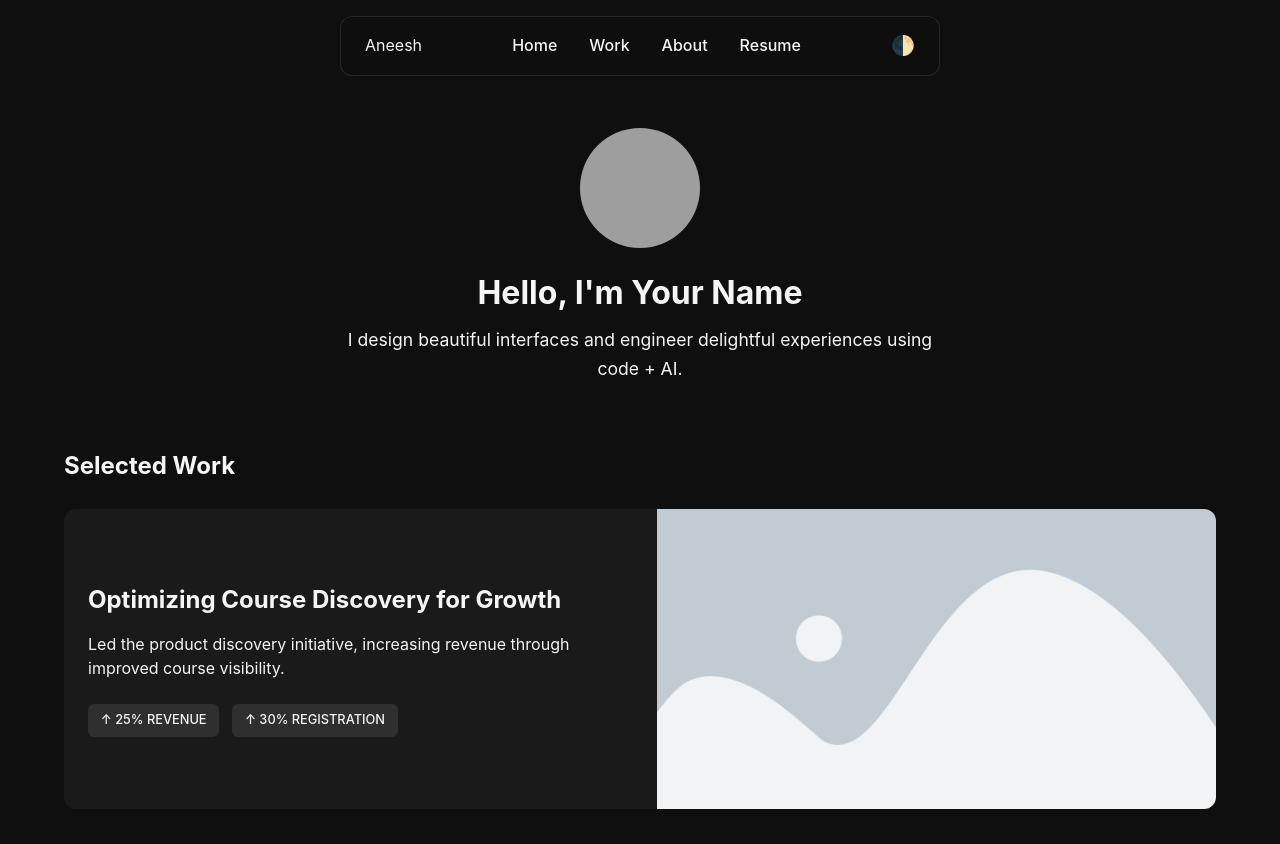
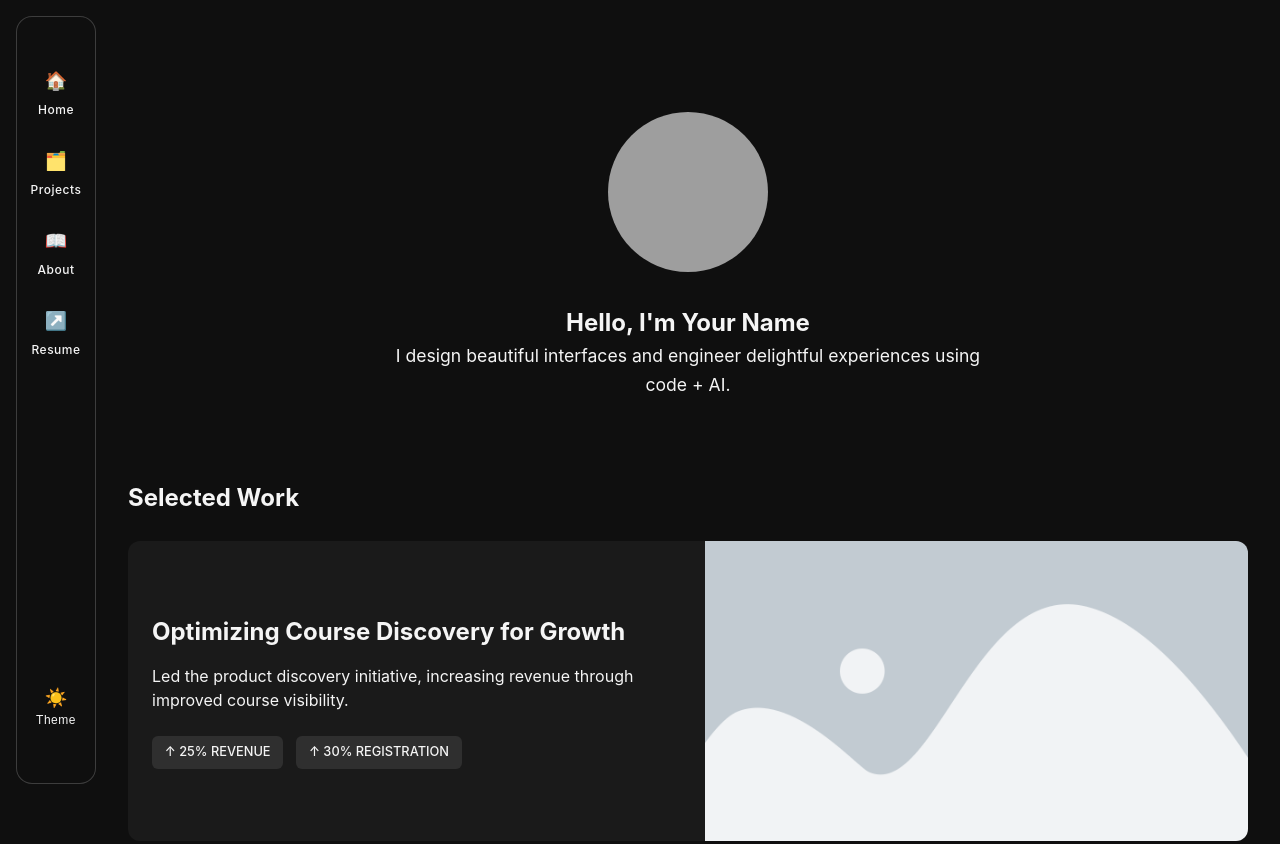
Before and after one commit to aneesh199608/personal-portfolio, a website built with webpack: page index.html in a window 1280 px wide. Shown: the top 844 px of the page. Built offline with nearby package versions, Linux system fonts and the light colour scheme; grey boxes are pictures that could not be loaded; files whose address does not match are found by name.

Commit message:
feat: make navbar into left nav

```diff
--- a/index.html
+++ b/index.html
@@ -12,8 +12,8 @@
   </script>
 </head>
 <body>
-  <header id="navbar-container"></header>
-
+  <div id="navbar-container"></div>
+  <div class="app-container">
   <main>
     <section class="hero">
       <img src="./src/images/aneesh-3d-avatar.png" alt="Your photo" class="hero-image" />
@@ -96,15 +96,12 @@
 
     <section class="random-projects">
       <h2>Other Projects</h2>
-      <div class="projects">
       <div class="project-card">Fun Little Tool</div>
       <div class="project-card">CSS Playground</div>
-      </div>
     </section>
   </main>
+  <footer><p>&copy; 2025 Your Name. All rights reserved.</p></footer>
+  </div>
 
-  <footer>
-    <p>&copy; 2025 Your Name. All rights reserved.</p>
-  </footer>
 </body>
 </html>
--- a/src/components/Navbar/Navbar.css
+++ b/src/components/Navbar/Navbar.css
@@ -1,44 +1,65 @@
-.navbar {
+.nav-rail {
+  position: fixed; /* Pin to viewport */
+  top: 1rem; /* Add top spacing */
+  left: 1rem; /* Add left spacing */
+  bottom: 1rem; /* Add bottom spacing */
+  height: calc(100vh - 2rem); /* Adjust height for top/bottom spacing */
+  width: 80px; /* Fixed width */
+  z-index: 1000; /* Ensure it's above content */
+  padding-top: 44px;
+  padding-bottom: 56px;
+  background: var(--bg-color);
+  overflow-y: auto; /* Enable vertical scrolling if needed */
+  border-radius: 16px;
+  border: 1px solid rgba(var(--text-color-rgb), 0.2);
   display: flex;
+  flex-direction: column;
+  align-items: center;
   justify-content: space-between;
-  align-items: center;
-  padding: 1rem 1.5rem;
-
-  position: fixed;
-  top: 1rem;
-  left: 50%;
-  transform: translateX(-50%);
-  max-width: 600px;
-  width: 90%;
-  z-index: 1000;
-  background-color: rgba(var(--bg-color-rgb), 0.85);
-  backdrop-filter: blur(8px);
-  -webkit-backdrop-filter: blur(8px);
-  border-radius: 12px;
-  border: 1px solid rgba(var(--text-color-rgb), 0.1);
 }
 
-.nav-links {
-  list-style: none;
+.nav-destinations {
   display: flex;
-  gap: 2rem;
+  flex-direction: column;
+  align-items: center;
+  gap: 16px;
 }
 
-.nav-links a {
+.nav-item {
+  display: flex;
+  flex-direction: column;
+  align-items: center;
+  padding: 6px 4px;
   text-decoration: none;
-  color: var(--text-color);
+  color: var(--text-color-muted);
+  font-size: 12px;
   font-weight: 500;
-  transition: opacity 0.3s;
+  text-align: center;
+  border-radius: 12px;
+  transition: background 0.3s ease, color 0.3s ease;
 }
 
-.nav-links a:hover {
-  opacity: 0.7;
+.nav-item:hover {
+  background: rgba(var(--text-color-rgb), 0.05);
+  color: var(--text-color);
 }
 
-#themeToggle {
+.nav-icon {
+  font-size: 18px;
+}
+
+.nav-label {
+  margin-top: 4px;
+  letter-spacing: 0.5px;
+}
+
+.nav-theme-toggle {
   background: none;
   border: none;
-  font-size: 1.2rem;
+  font-size: 12px;
+  color: var(--text-color-muted);
+  display: flex;
+  flex-direction: column;
+  align-items: center;
   cursor: pointer;
-  color: var(--text-color);
 }
--- a/src/components/Navbar/Navbar.js
+++ b/src/components/Navbar/Navbar.js
@@ -4,46 +4,48 @@
  */
 // Removed import { toggleTheme } from '../../script.js';
 
-export function createNavbar(container, toggleThemeCallback) { // Added toggleThemeCallback parameter
-  const navbar = document.createElement('nav');
-  navbar.className = 'navbar';
+import './Navbar.css';
 
-  const logo = document.createElement('div');
-  logo.className = 'logo';
-  logo.textContent = 'Aneesh';
-  navbar.appendChild(logo);
+export function createNavbar(container, toggleThemeCallback) {
+  const nav = document.createElement('nav');
+  nav.className = 'nav-rail';
 
-  const navLinks = document.createElement('ul');
-  navLinks.className = 'nav-links';
+  const destinations = document.createElement('div');
+  destinations.className = 'nav-destinations';
 
   const links = [
-    { text: 'Home', href: '/index.html' },
-    { text: 'Work', href: '/index.html#work' },
-    { text: 'About', href: '/about.html' },
-    { text: 'Resume', href: 'https://your-drive-resume-link', target: '_blank' }
+    { label: 'Home', icon: '🏠', href: '/index.html' },
+    { label: 'Projects', icon: '🗂️', href: '/index.html#work' },
+    { label: 'About', icon: '📖', href: '/about.html' },
+    { label: 'Resume', icon: '↗️', href: 'https://your-drive-resume-link', target: '_blank' }
   ];
 
   links.forEach(link => {
-    const li = document.createElement('li');
-    const a = document.createElement('a');
-    a.href = link.href;
-    a.textContent = link.text;
-    if (link.target) a.target = link.target;
-    li.appendChild(a);
-    navLinks.appendChild(li);
+    const item = document.createElement('a');
+    item.className = 'nav-item';
+    item.href = link.href;
+    if (link.target) item.target = link.target;
+
+    item.innerHTML = `
+      <div class="nav-icon">${link.icon}</div>
+      <div class="nav-label">${link.label}</div>
+    `;
+
+    destinations.appendChild(item);
   });
 
-  navbar.appendChild(navLinks);
+  nav.appendChild(destinations);
 
-  const themeToggle = document.createElement('button');
-  themeToggle.id = 'themeToggle';
-  themeToggle.textContent = '🌓';
-  themeToggle.addEventListener('click', toggleThemeCallback); // Use the passed callback
-  navbar.appendChild(themeToggle);
+  const toggleButton = document.createElement('button');
+  toggleButton.className = 'nav-theme-toggle';
+  toggleButton.innerHTML = '<span class="nav-icon">☀️</span><div class="nav-label">Theme</div>';
+  toggleButton.addEventListener('click', toggleThemeCallback);
+
+  nav.appendChild(toggleButton);
 
   if (container) {
-    container.appendChild(navbar);
+    container.appendChild(nav);
   }
 
-  return navbar;
+  return nav;
 }
--- a/styles.css
+++ b/styles.css
@@ -1,3 +1,10 @@
+/* Global Image Reset */
+img {
+  max-width: 100%;
+  height: auto;
+  display: block;
+}
+
 * {
     margin: 0;
     padding: 0;
@@ -21,35 +28,62 @@
   }
 
   body {
+    display: flex;
     font-family: 'Inter', sans-serif;
     background-color: var(--bg-color);
     color: var(--text-color);
     line-height: 1.6;
     transition: background-color 0.3s, color 0.3s;
-    padding-top: 4rem;
-    padding-left: 4rem;
-    padding-right: 4rem;
   }
 
+  /* Remove App Container Styles if they exist */
+  /* .app-container { ... } */
+
+  /* Main Content Styles */
+  main {
+    flex: 1;
+    margin-left: 96px; /* 80px width + 16px left spacing */
+    padding: 2rem;
+    box-sizing: border-box;
+  }
+
+  #app-container {
+    display: flex;
+    flex-direction: row;
+    min-height: 100vh;
+  }
+
+  /* Hero Section Styles */
   .hero {
     display: flex;
     flex-direction: column;
     align-items: center;
     text-align: center;
-    margin-top: 4rem;
+    margin-top: 5rem;
+    margin-bottom: 5rem;
+    padding: 0 1rem;
   }
 
+  /* Added Hero Image specific styles */
   .hero-image {
-    width: 120px;
-    height: 120px;
-    border-radius: 50%;
-    object-fit: cover;
-    margin-bottom: 1.2rem;
+    width: 160px; /* Constrain size */
+    height: 160px; /* Make height equal for circle */
+    border-radius: 50%; /* Make it circular */
+    object-fit: cover; /* Ensure image covers the area */
+    margin-bottom: 2rem; /* Add space below */
   }
 
-  .hero-text h1 {
-    font-size: 2rem;
-    margin-bottom: 0.5rem;
+  /* Added About Image specific styles (copied from .hero-image) */
+  .about-image {
+    width: 160px; /* Constrain size */
+    height: 160px; /* Make height equal for circle */
+    border-radius: 50%; /* Make it circular */
+    object-fit: cover; /* Ensure image covers the area */
+    margin-bottom: 2rem; /* Add space below */
+  }
+
+  .hero-text {
+    max-width: 600px;
   }
 
   .project-card-link {
@@ -80,8 +114,6 @@
   }
 
   footer {
-    margin-top: 5rem;
-    padding: 2rem 0;
-    text-align: center;
-    font-size: 0.875rem;
+    margin-left: 96px;
+    padding: 1rem 2rem;
   }
```
Also changed, not shown: about.html (+1 -1 lines). Lines whose indentation alone changed are shown as unchanged.
